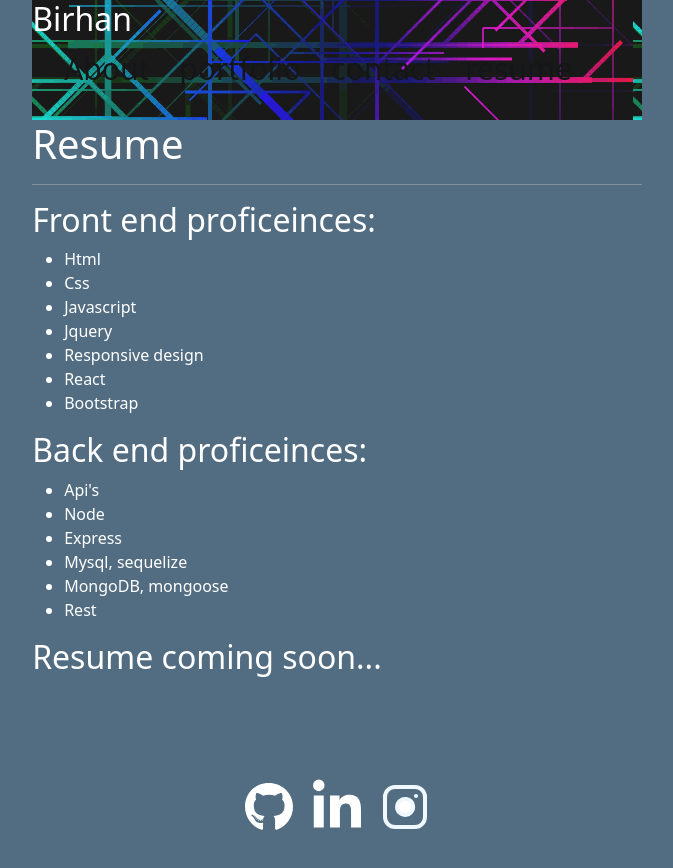
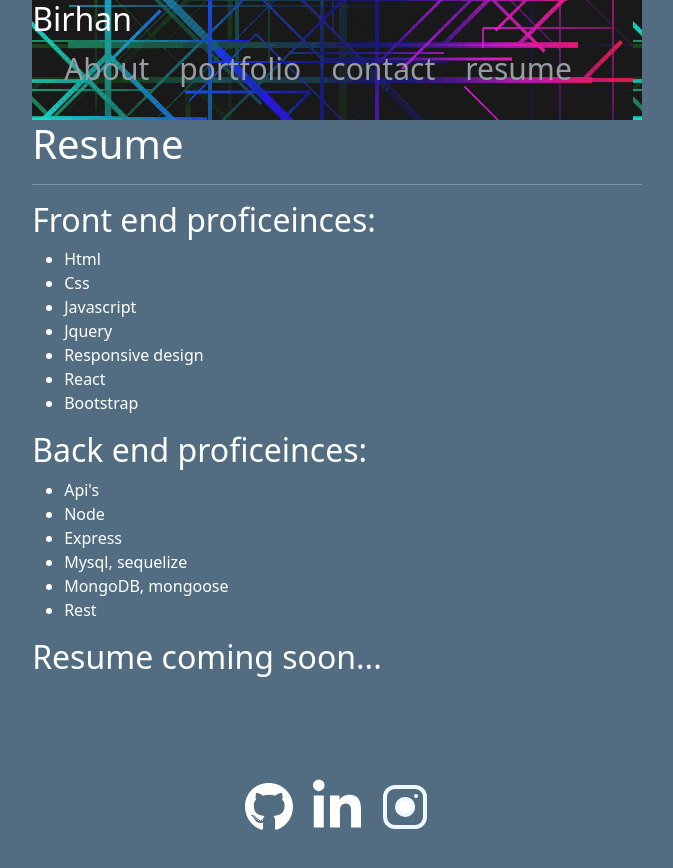
Before and after one commit to linotmike/react-portfolio, a React (Create React App) app: page /resume in a window 1280 px wide. Shown: the top 868 px of the page, without its empty margins (303-976 px from the left). Built offline with nearby package versions, Linux system fonts and the light colour scheme.

Commit message:
updating style

```diff
--- a/src/App.css
+++ b/src/App.css
@@ -11,7 +11,7 @@
   height: 15vh;
 }
 .nav-bar{
- color: --bs-white-rgb;
+ color: wheat !important;
  list-style: none;
  display: flex;
  flex-wrap: wrap;
@@ -242,7 +242,7 @@ path {
 }
 a{
 
-  background-image: linear-gradient( to right, #54b3d6, #54b3d6 50%, rgb(20, 22, 24) 50% );
+  background-image: linear-gradient( to right, #54b3d6, #54b3d6 50%, rgb(152 157 163) 50% );
   background-size: 200% 100%;
   background-position: -100%;
   -webkit-background-clip: text;
--- a/src/components/Nav.js
+++ b/src/components/Nav.js
@@ -12,7 +12,7 @@ export default function Nav() {
             <h2 style={{color:'white'}}>Birhan
 
             </h2>
-            <ul style={{color:'black'}} className='nav-bar'>
+            <ul  className='nav-bar'>
                 {/* <li className='link' ><Link to={{pathname:"/"}} activeClassName="active">Home </Link></li> */}
                 <li className='link' ><Link to={{pathname:"/"}}activeClassName="active">About </Link></li>
                 <li className='link' ><Link to={{pathname:"/portfolio"}}activeClassName="active">portfolio </Link></li>
```
Also changed, not shown: src/components/Project.js (added, +34 -0 lines), 1 other file (tests, documents, lock files or other folders).
